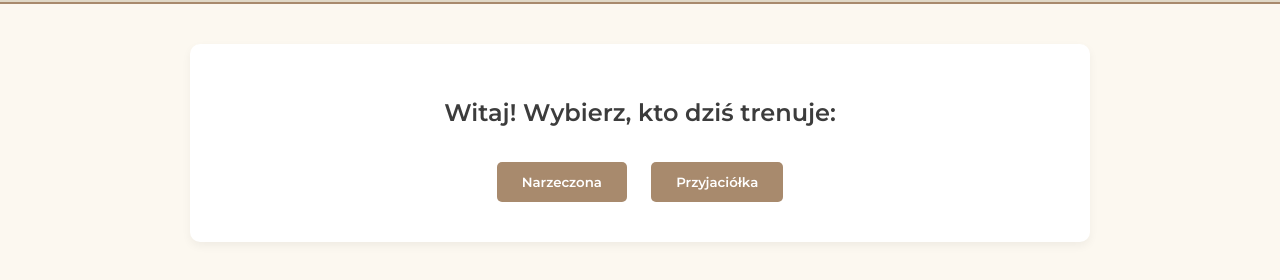
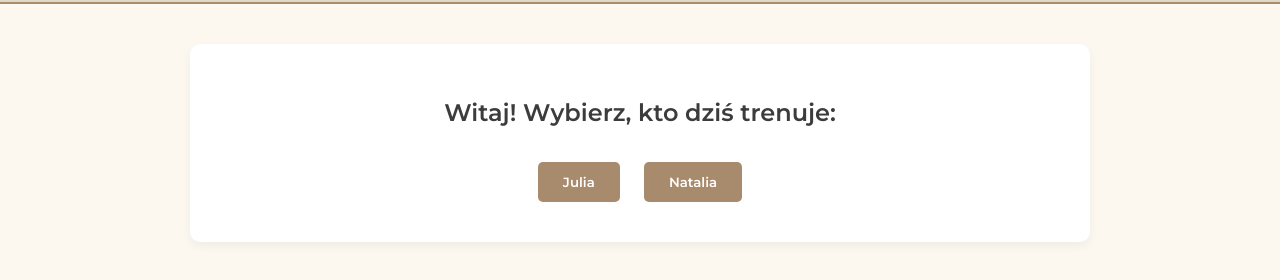
Before and after one commit to jkosmider03/slayqueens-workout-tracker, a plain HTML site: page index.html in a window 1280 px wide. Shown: the part 122-402 px from the top of the page. Drawn offline with nearby package versions, Linux system fonts and the light colour scheme.

Commit message:
Update index.html

```diff
--- a/index.html
+++ b/index.html
@@ -17,8 +17,8 @@
 
         <div id="user-selection" class="card">
             <h2>Witaj! Wybierz, kto dziś trenuje:</h2>
-            <button class="user-button" data-user="Narzeczona">Narzeczona</button>
-            <button class="user-button" data-user="Przyjaciolka">Przyjaciółka</button>
+            <button class="user-button" data-user="Julia">Julia</button>
+            <button class="user-button" data-user="Natalia">Natalia</button>
         </div>
 
         <div id="workout-schedule" class="card hidden">
@@ -36,4 +36,5 @@
 
     <script src="app.js"></script>
     </body>
+
 </html>
```
